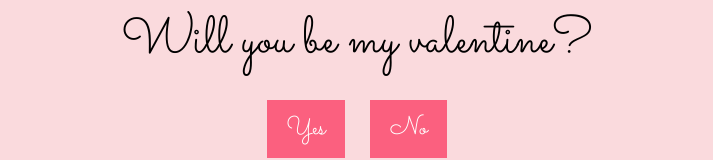
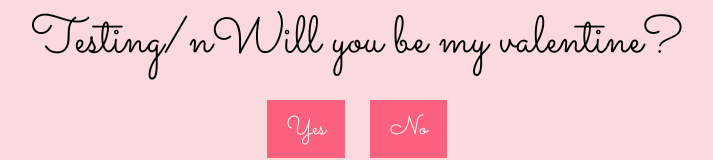
Before and after one commit to ajani21/ValentinesDayQuestion, a plain HTML site: page index.html in a window 1280 px wide. Shown: the part 471-631 px from the top of the page, without its empty margins (283-996 px from the left). Drawn offline with Linux system fonts and the light colour scheme.

Commit message:
Update index.html

```diff
--- a/index.html
+++ b/index.html
@@ -11,7 +11,7 @@
     <div id="container">
         <div id="image-container"></div> <!-- Container for displaying images -->
         <div id="text-container">
-            <div id="question">Will you be my valentine?</div> <!-- Question -->
+            <div id="question">Testing/nWill you be my valentine?</div> <!-- Question -->
             <div id="options">
                 <button id="yes-button" onclick="selectOption('yes')">Yes</button> <!-- Yes button -->
                 <button id="no-button" onclick="selectOption('no')">No</button> <!-- No button -->
```
